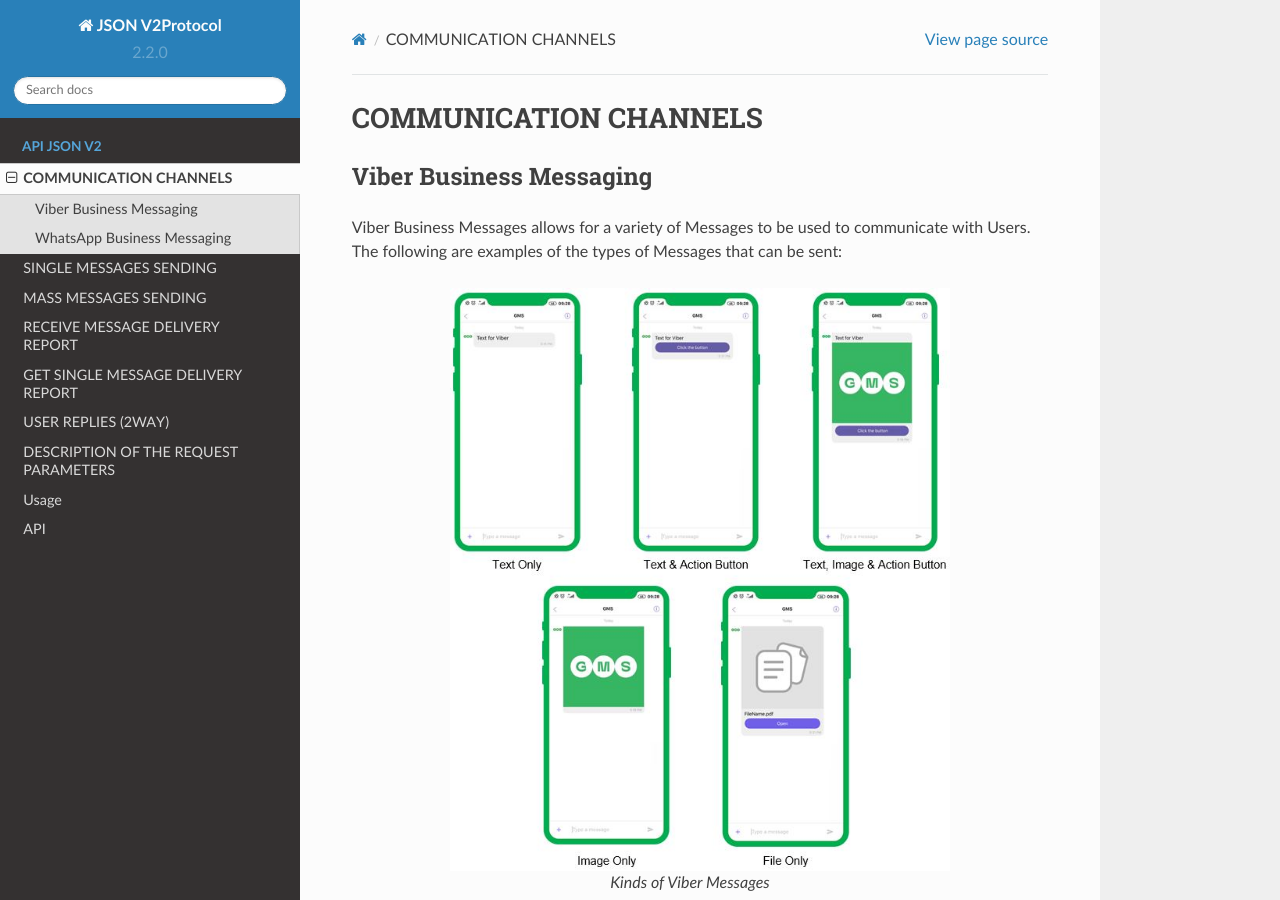
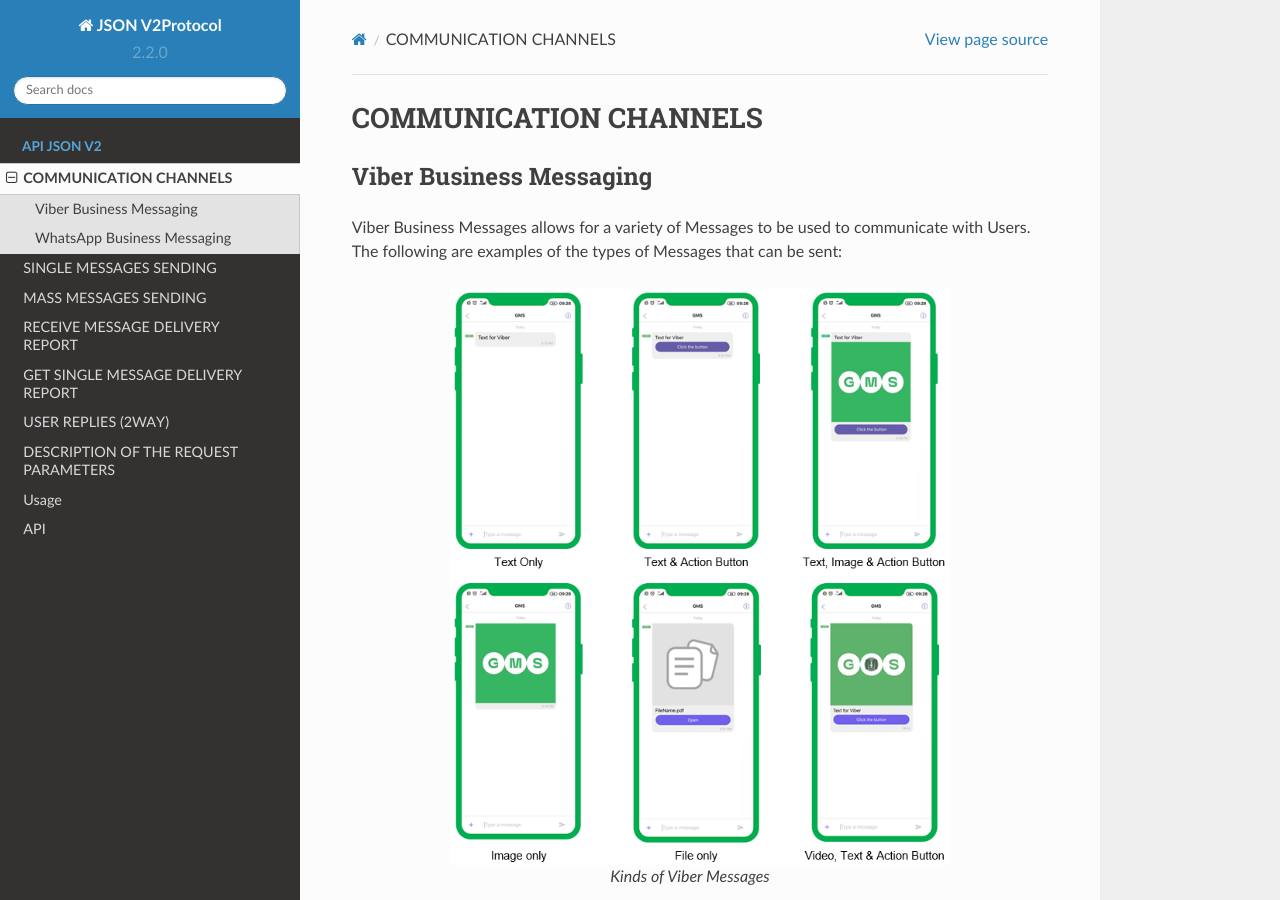
Before and after one commit to bestblast/GMS_Hyber_API, a Sphinx documentation site: the page built from docs/source/chapter1.rst, in a window 1280 px wide and 900 px high. Built offline with Sphinx 7.4.7 and the Read the Docs theme 2.0.0, drawn with Linux system fonts in a browser that asks for light colours.

Commit message:
Update chapter1.rst

```diff
--- a/docs/source/chapter1.rst
+++ b/docs/source/chapter1.rst
@@ -7,9 +7,9 @@ Viber Business Messaging
 Viber Business Messages allows for a variety of Messages to be used to communicate with Users.
 The following are examples of the types of Messages that can be sent:
 
-.. figure:: /img/ch1_pic1.JPG
+.. figure:: /img/ch1_pic1.PNG
    :figwidth: 500px
-   :target: /img/ch1_pic1.JPG
+   :target: /img/ch1_pic1.PNG
    :align: center
 
    Kinds of Viber Messages
```
